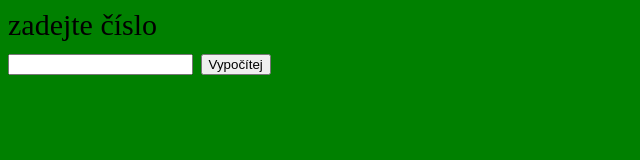
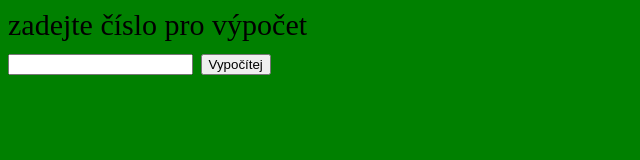
Before and after one commit to hellboahcz/VAP, a plain HTML site: page index.html in a window 1280 px wide. Shown: the whole page, without its empty margins (0-640 px from the left). Drawn offline with Linux system fonts and the light colour scheme.

Commit message:
změna popisu

```diff
--- a/index.html
+++ b/index.html
@@ -10,7 +10,7 @@
 <body>
     <script src="index.css"></script>
     <script src="index.js"></script>
-    <div>zadejte číslo</div>
+    <div>zadejte číslo pro výpočet</div>
     <input type="number"id="vstup">
     <input type="button"onclick="vypočítej()" value="Vypočítej">
 </body>
```
